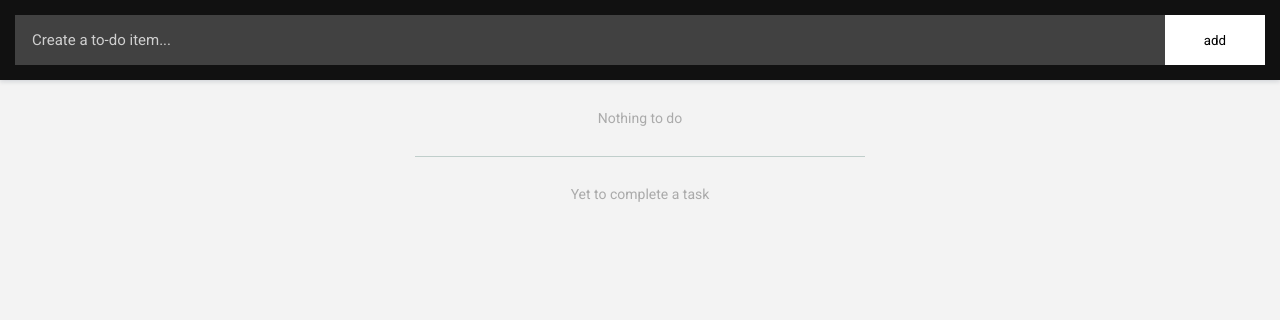
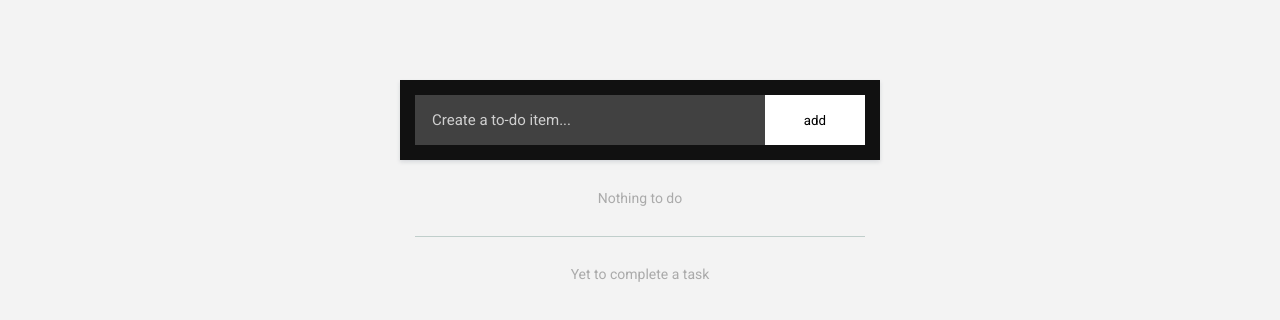
Before and after one commit to SashankAllamraju/Personal-TodoListApp, a plain HTML site: page index.html in a window 1280 px wide. Drawn offline with Linux system fonts and the light colour scheme.

Commit message:
slight css modifications

```diff
--- a/css/style.css
+++ b/css/style.css
@@ -3,7 +3,7 @@
 body {
   background: #f3f3f3;
   padding: 80px 0 0 0;
-  max-width: 960px;
+  max-width: 480px;
   margin-left: auto;
   margin-right: auto;
 }
@@ -16,7 +16,7 @@ header {
   width: 100%;
   padding: 15px;
   height: 80px;
-  position: fixed;
+  position: relative;
   top: 0;
   left: 0;
   z-index: 5;
--- a/js/main.js
+++ b/js/main.js
@@ -1,5 +1,5 @@
 var taskData = {
-  newTasks: [],
+  todoTasks: [],
   doneTasks: []
 };
 
@@ -8,7 +8,7 @@ document.getElementById('add').addEventListener('click', function(){
   var value = document.getElementById('item').value;
 
   if(value) {
-    taskData.newTasks.push(value);
+    //taskData.newTasks.push(value);
     addTaskTodo(value);
     document.getElementById('item').value = '';
   }
@@ -65,7 +65,7 @@ function addTaskTodo(text) {
   done.classList.add('complete');
   done.innerText = 'Done';
 
-  //add click-event for completing task
+  //add click-event for completing task & moving it to doneTasks lists
   done.addEventListener('click', doneTask);
 
   buttons.appendChild(del);
```
Also changed, not shown: 1 other file.
